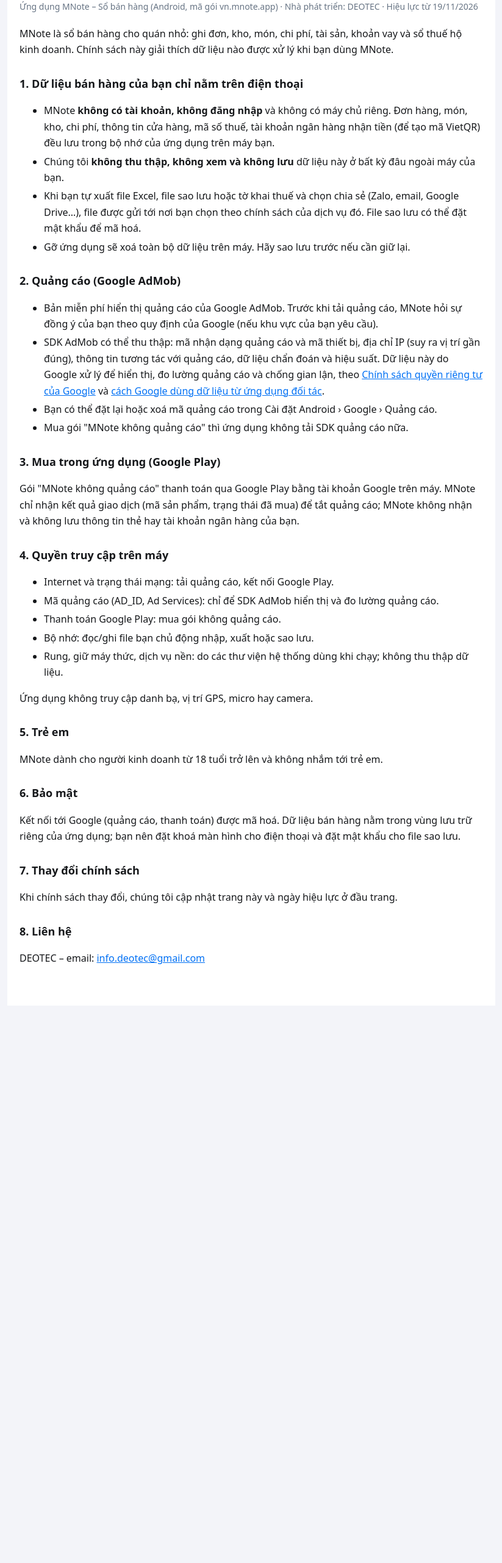
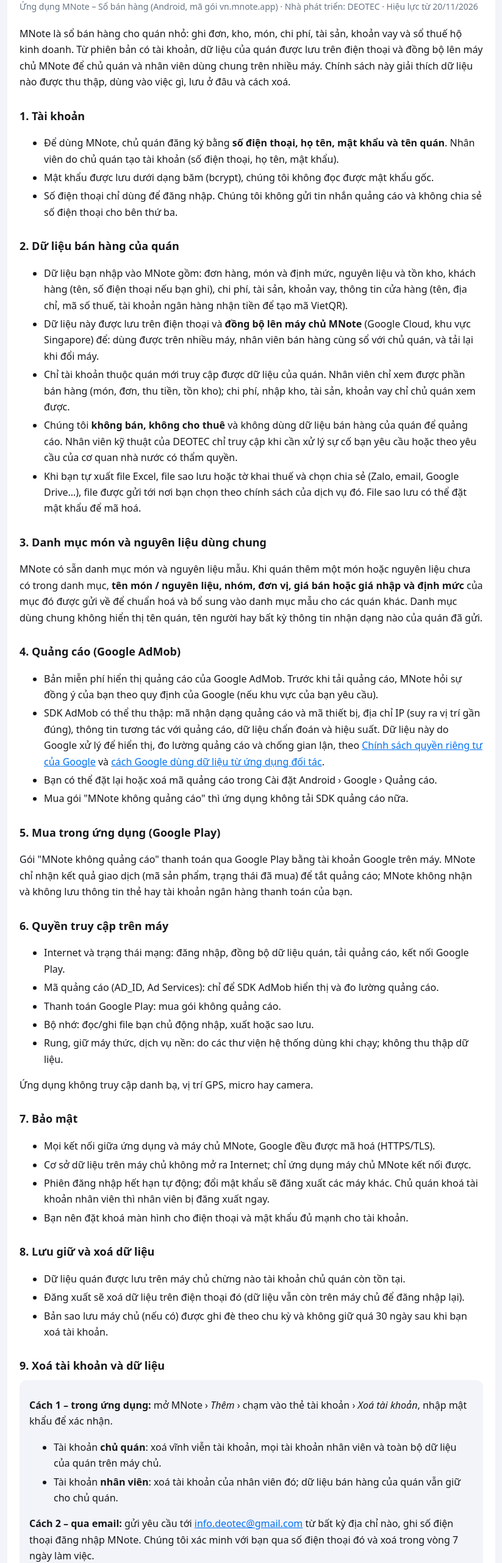
Before and after one commit to nguyendoanthanh-HCM/mnote-privacy, a plain HTML site: page index.html in a window 1280 px wide. Shown: the part 80-2643 px from the top of the page at 61% size, without its empty margins (228-1051 px from the left). Before the commit the page ends 1729 px from the top, so only its background shows below. Drawn offline with Linux system fonts and the light colour scheme.

Commit message:
Cập nhật chính sách: tài khoản, đồng bộ máy chủ, xoá tài khoản

```diff
--- a/index.html
+++ b/index.html
@@ -12,24 +12,36 @@
   .meta { color: #677484; font-size: 14px; margin: 0 0 20px; }
   li { margin: 4px 0; }
   a { color: #0070F4; }
+  .box { background: #F3F4F9; border-radius: 12px; padding: 12px 16px; }
 </style>
 </head>
 <body>
 <main>
 <h1>Chính sách quyền riêng tư – MNote</h1>
-<p class="meta">Ứng dụng MNote – Sổ bán hàng (Android, mã gói vn.mnote.app) · Nhà phát triển: DEOTEC · Hiệu lực từ 19/11/2026</p>
+<p class="meta">Ứng dụng MNote – Sổ bán hàng (Android, mã gói vn.mnote.app) · Nhà phát triển: DEOTEC · Hiệu lực từ 20/11/2026</p>
 
-<p>MNote là sổ bán hàng cho quán nhỏ: ghi đơn, kho, món, chi phí, tài sản, khoản vay và sổ thuế hộ kinh doanh. Chính sách này giải thích dữ liệu nào được xử lý khi bạn dùng MNote.</p>
+<p>MNote là sổ bán hàng cho quán nhỏ: ghi đơn, kho, món, chi phí, tài sản, khoản vay và sổ thuế hộ kinh doanh. Từ phiên bản có tài khoản, dữ liệu của quán được lưu trên điện thoại và đồng bộ lên máy chủ MNote để chủ quán và nhân viên dùng chung trên nhiều máy. Chính sách này giải thích dữ liệu nào được thu thập, dùng vào việc gì, lưu ở đâu và cách xoá.</p>
 
-<h2>1. Dữ liệu bán hàng của bạn chỉ nằm trên điện thoại</h2>
+<h2>1. Tài khoản</h2>
 <ul>
-  <li>MNote <strong>không có tài khoản, không đăng nhập</strong> và không có máy chủ riêng. Đơn hàng, món, kho, chi phí, thông tin cửa hàng, mã số thuế, tài khoản ngân hàng nhận tiền (để tạo mã VietQR) đều lưu trong bộ nhớ của ứng dụng trên máy bạn.</li>
-  <li>Chúng tôi <strong>không thu thập, không xem và không lưu</strong> dữ liệu này ở bất kỳ đâu ngoài máy của bạn.</li>
-  <li>Khi bạn tự xuất file Excel, file sao lưu hoặc tờ khai thuế và chọn chia sẻ (Zalo, email, Google Drive…), file được gửi tới nơi bạn chọn theo chính sách của dịch vụ đó. File sao lưu có thể đặt mật khẩu để mã hoá.</li>
-  <li>Gỡ ứng dụng sẽ xoá toàn bộ dữ liệu trên máy. Hãy sao lưu trước nếu cần giữ lại.</li>
+  <li>Để dùng MNote, chủ quán đăng ký bằng <strong>số điện thoại, họ tên, mật khẩu và tên quán</strong>. Nhân viên do chủ quán tạo tài khoản (số điện thoại, họ tên, mật khẩu).</li>
+  <li>Mật khẩu được lưu dưới dạng băm (bcrypt), chúng tôi không đọc được mật khẩu gốc.</li>
+  <li>Số điện thoại chỉ dùng để đăng nhập. Chúng tôi không gửi tin nhắn quảng cáo và không chia sẻ số điện thoại cho bên thứ ba.</li>
 </ul>
 
-<h2>2. Quảng cáo (Google AdMob)</h2>
+<h2>2. Dữ liệu bán hàng của quán</h2>
+<ul>
+  <li>Dữ liệu bạn nhập vào MNote gồm: đơn hàng, món và định mức, nguyên liệu và tồn kho, khách hàng (tên, số điện thoại nếu bạn ghi), chi phí, tài sản, khoản vay, thông tin cửa hàng (tên, địa chỉ, mã số thuế, tài khoản ngân hàng nhận tiền để tạo mã VietQR).</li>
+  <li>Dữ liệu này được lưu trên điện thoại và <strong>đồng bộ lên máy chủ MNote</strong> (Google Cloud, khu vực Singapore) để: dùng được trên nhiều máy, nhân viên bán hàng cùng sổ với chủ quán, và tải lại khi đổi máy.</li>
+  <li>Chỉ tài khoản thuộc quán mới truy cập được dữ liệu của quán. Nhân viên chỉ xem được phần bán hàng (món, đơn, thu tiền, tồn kho); chi phí, nhập kho, tài sản, khoản vay chỉ chủ quán xem được.</li>
+  <li>Chúng tôi <strong>không bán, không cho thuê</strong> và không dùng dữ liệu bán hàng của quán để quảng cáo. Nhân viên kỹ thuật của DEOTEC chỉ truy cập khi cần xử lý sự cố bạn yêu cầu hoặc theo yêu cầu của cơ quan nhà nước có thẩm quyền.</li>
+  <li>Khi bạn tự xuất file Excel, file sao lưu hoặc tờ khai thuế và chọn chia sẻ (Zalo, email, Google Drive…), file được gửi tới nơi bạn chọn theo chính sách của dịch vụ đó. File sao lưu có thể đặt mật khẩu để mã hoá.</li>
+</ul>
+
+<h2>3. Danh mục món và nguyên liệu dùng chung</h2>
+<p>MNote có sẵn danh mục món và nguyên liệu mẫu. Khi quán thêm một món hoặc nguyên liệu chưa có trong danh mục, <strong>tên món / nguyên liệu, nhóm, đơn vị, giá bán hoặc giá nhập và định mức</strong> của mục đó được gửi về để chuẩn hoá và bổ sung vào danh mục mẫu cho các quán khác. Danh mục dùng chung không hiển thị tên quán, tên người hay bất kỳ thông tin nhận dạng nào của quán đã gửi.</p>
+
+<h2>4. Quảng cáo (Google AdMob)</h2>
 <ul>
   <li>Bản miễn phí hiển thị quảng cáo của Google AdMob. Trước khi tải quảng cáo, MNote hỏi sự đồng ý của bạn theo quy định của Google (nếu khu vực của bạn yêu cầu).</li>
   <li>SDK AdMob có thể thu thập: mã nhận dạng quảng cáo và mã thiết bị, địa chỉ IP (suy ra vị trí gần đúng), thông tin tương tác với quảng cáo, dữ liệu chẩn đoán và hiệu suất. Dữ liệu này do Google xử lý để hiển thị, đo lường quảng cáo và chống gian lận, theo <a href="https://policies.google.com/privacy">Chính sách quyền riêng tư của Google</a> và <a href="https://policies.google.com/technologies/partner-sites">cách Google dùng dữ liệu từ ứng dụng đối tác</a>.</li>
@@ -37,12 +49,12 @@
   <li>Mua gói "MNote không quảng cáo" thì ứng dụng không tải SDK quảng cáo nữa.</li>
 </ul>
 
-<h2>3. Mua trong ứng dụng (Google Play)</h2>
-<p>Gói "MNote không quảng cáo" thanh toán qua Google Play bằng tài khoản Google trên máy. MNote chỉ nhận kết quả giao dịch (mã sản phẩm, trạng thái đã mua) để tắt quảng cáo; MNote không nhận và không lưu thông tin thẻ hay tài khoản ngân hàng của bạn.</p>
+<h2>5. Mua trong ứng dụng (Google Play)</h2>
+<p>Gói "MNote không quảng cáo" thanh toán qua Google Play bằng tài khoản Google trên máy. MNote chỉ nhận kết quả giao dịch (mã sản phẩm, trạng thái đã mua) để tắt quảng cáo; MNote không nhận và không lưu thông tin thẻ hay tài khoản ngân hàng thanh toán của bạn.</p>
 
-<h2>4. Quyền truy cập trên máy</h2>
+<h2>6. Quyền truy cập trên máy</h2>
 <ul>
-  <li>Internet và trạng thái mạng: tải quảng cáo, kết nối Google Play.</li>
+  <li>Internet và trạng thái mạng: đăng nhập, đồng bộ dữ liệu quán, tải quảng cáo, kết nối Google Play.</li>
   <li>Mã quảng cáo (AD_ID, Ad Services): chỉ để SDK AdMob hiển thị và đo lường quảng cáo.</li>
   <li>Thanh toán Google Play: mua gói không quảng cáo.</li>
   <li>Bộ nhớ: đọc/ghi file bạn chủ động nhập, xuất hoặc sao lưu.</li>
@@ -50,16 +62,39 @@
 </ul>
 <p>Ứng dụng không truy cập danh bạ, vị trí GPS, micro hay camera.</p>
 
-<h2>5. Trẻ em</h2>
+<h2>7. Bảo mật</h2>
+<ul>
+  <li>Mọi kết nối giữa ứng dụng và máy chủ MNote, Google đều được mã hoá (HTTPS/TLS).</li>
+  <li>Cơ sở dữ liệu trên máy chủ không mở ra Internet; chỉ ứng dụng máy chủ MNote kết nối được.</li>
+  <li>Phiên đăng nhập hết hạn tự động; đổi mật khẩu sẽ đăng xuất các máy khác. Chủ quán khoá tài khoản nhân viên thì nhân viên bị đăng xuất ngay.</li>
+  <li>Bạn nên đặt khoá màn hình cho điện thoại và mật khẩu đủ mạnh cho tài khoản.</li>
+</ul>
+
+<h2>8. Lưu giữ và xoá dữ liệu</h2>
+<ul>
+  <li>Dữ liệu quán được lưu trên máy chủ chừng nào tài khoản chủ quán còn tồn tại.</li>
+  <li>Đăng xuất sẽ xoá dữ liệu trên điện thoại đó (dữ liệu vẫn còn trên máy chủ để đăng nhập lại).</li>
+  <li>Bản sao lưu máy chủ (nếu có) được ghi đè theo chu kỳ và không giữ quá 30 ngày sau khi bạn xoá tài khoản.</li>
+</ul>
+
+<h2 id="xoa-tai-khoan">9. Xoá tài khoản và dữ liệu</h2>
+<div class="box">
+  <p><strong>Cách 1 – trong ứng dụng:</strong> mở MNote › <em>Thêm</em> › chạm vào thẻ tài khoản › <em>Xoá tài khoản</em>, nhập mật khẩu để xác nhận.</p>
+  <ul>
+    <li>Tài khoản <strong>chủ quán</strong>: xoá vĩnh viễn tài khoản, mọi tài khoản nhân viên và toàn bộ dữ liệu của quán trên máy chủ.</li>
+    <li>Tài khoản <strong>nhân viên</strong>: xoá tài khoản của nhân viên đó; dữ liệu bán hàng của quán vẫn giữ cho chủ quán.</li>
+  </ul>
+  <p><strong>Cách 2 – qua email:</strong> gửi yêu cầu tới <a href="mailto:info.deotec@gmail.com?subject=Xoa%20tai%20khoan%20MNote">info.deotec@gmail.com</a> từ bất kỳ địa chỉ nào, ghi số điện thoại đăng nhập MNote. Chúng tôi xác minh với bạn qua số điện thoại đó và xoá trong vòng 7 ngày làm việc.</p>
+  <p>Mục đã gửi vào danh mục món / nguyên liệu dùng chung (mục 3) không chứa thông tin nhận dạng quán nên được giữ lại.</p>
+</div>
+
+<h2>10. Trẻ em</h2>
 <p>MNote dành cho người kinh doanh từ 18 tuổi trở lên và không nhắm tới trẻ em.</p>
 
-<h2>6. Bảo mật</h2>
-<p>Kết nối tới Google (quảng cáo, thanh toán) được mã hoá. Dữ liệu bán hàng nằm trong vùng lưu trữ riêng của ứng dụng; bạn nên đặt khoá màn hình cho điện thoại và đặt mật khẩu cho file sao lưu.</p>
-
-<h2>7. Thay đổi chính sách</h2>
+<h2>11. Thay đổi chính sách</h2>
 <p>Khi chính sách thay đổi, chúng tôi cập nhật trang này và ngày hiệu lực ở đầu trang.</p>
 
-<h2>8. Liên hệ</h2>
+<h2>12. Liên hệ</h2>
 <p>DEOTEC – email: <a href="mailto:info.deotec@gmail.com">info.deotec@gmail.com</a></p>
 </main>
 </body>
```
